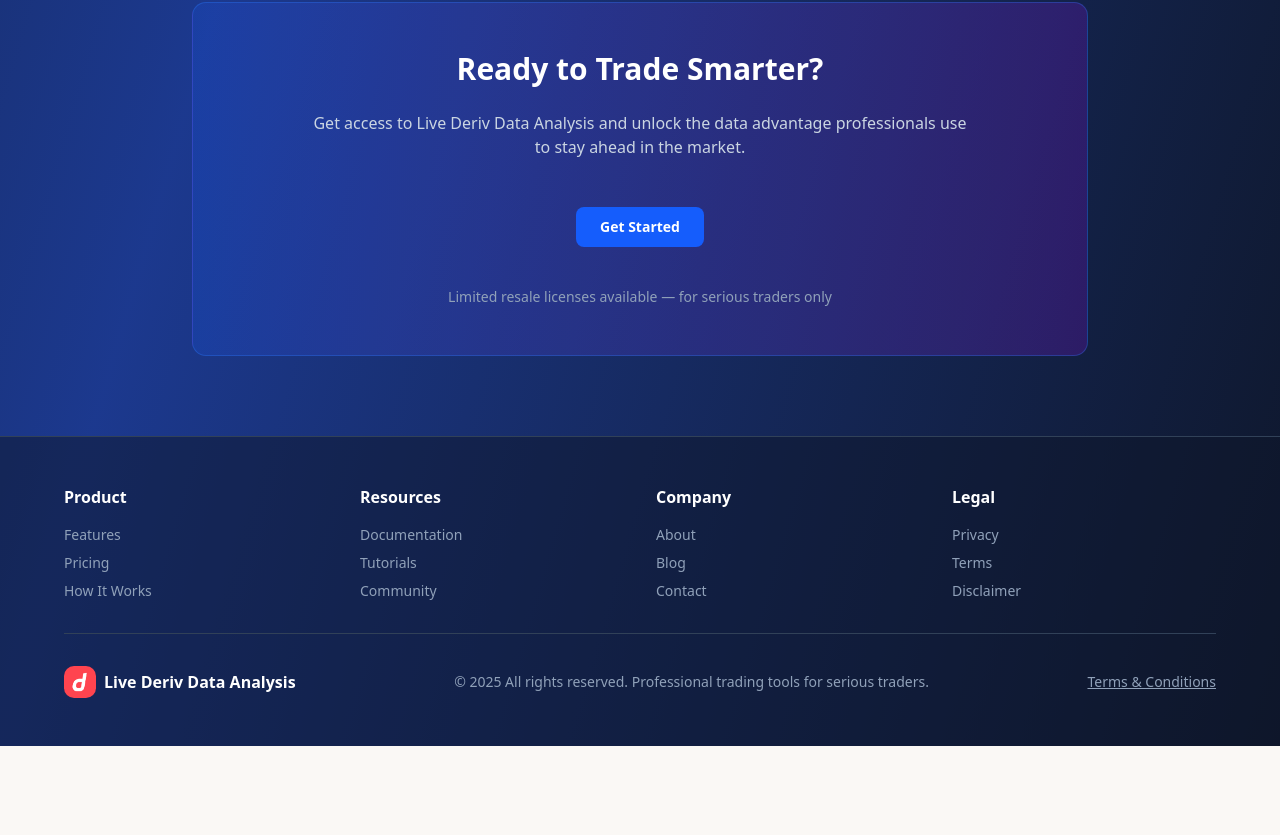
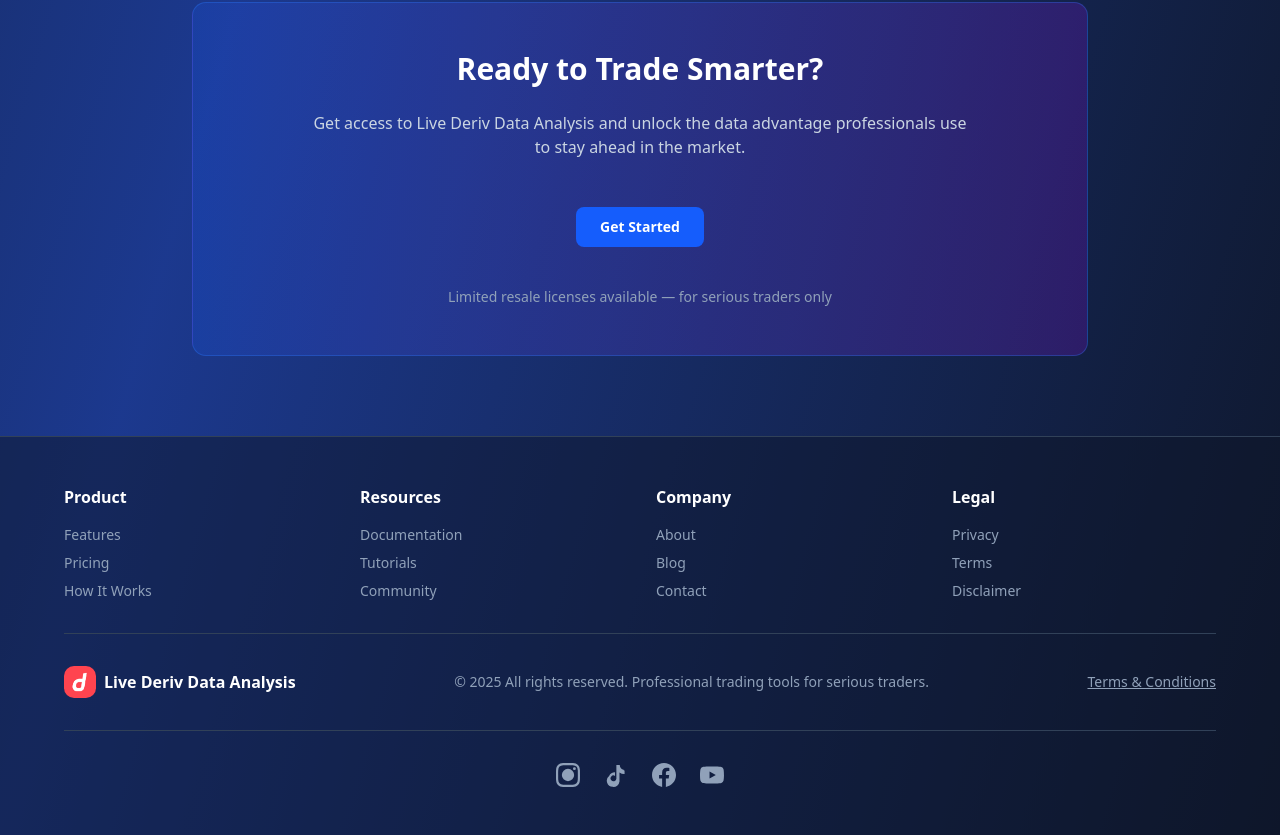
Before and after one commit to ravetradingwhiz-maker/live-deriv-data, a Next.js app: page / in a window 1280 px wide. Shown: the part 3630-4465 px from the top of the page. Before the commit the page ends 4376 px from the top, so only its background shows below. Built offline with nearby package versions, Linux system fonts and the light colour scheme; no server answers.

Commit message:
feat: add social media icons to footer
Include Instagram, TikTok, Facebook, YouTube links with hover effects.

```diff
--- a/components/landing-page.tsx
+++ b/components/landing-page.tsx
@@ -615,6 +615,61 @@ export function LandingPage({ onGetStarted }: LandingPageProps) {
               Terms & Conditions
             </button>
           </div>
+
+          {/* Social Media Icons */}
+          <div className="border-t border-slate-700 mt-8 pt-8 flex justify-center items-center gap-6">
+            {/* Instagram */}
+            <a
+              href="https://www.instagram.com/livederivdataanalysis?igsh=cjFyMXFsMG1tenFr&utm_source=qr"
+              target="_blank"
+              rel="noopener noreferrer"
+              className="text-slate-400 hover:text-white transition-colors duration-300"
+              title="Follow us on Instagram"
+            >
+              <svg className="w-6 h-6" fill="currentColor" viewBox="0 0 24 24">
+                <path d="M12 2.163c3.204 0 3.584.012 4.85.07 3.252.148 4.771 1.691 4.919 4.919.058 1.265.069 1.645.069 4.849 0 3.205-.012 3.584-.069 4.849-.149 3.225-1.664 4.771-4.919 4.919-1.266.058-1.644.07-4.85.07-3.204 0-3.584-.012-4.849-.07-3.26-.149-4.771-1.699-4.919-4.92-.058-1.265-.07-1.644-.07-4.849 0-3.204.013-3.583.07-4.849.149-3.227 1.664-4.771 4.919-4.919 1.266-.057 1.645-.069 4.849-.069zm0-2.163c-3.259 0-3.667.014-4.947.072-4.358.2-6.78 2.618-6.98 6.98-.059 1.281-.073 1.689-.073 4.948 0 3.259.014 3.668.072 4.948.2 4.358 2.618 6.78 6.98 6.98 1.281.058 1.689.072 4.948.072 3.259 0 3.668-.014 4.948-.072 4.354-.2 6.782-2.618 6.979-6.98.059-1.28.073-1.689.073-4.948 0-3.259-.014-3.667-.072-4.947-.196-4.354-2.617-6.78-6.979-6.98-1.281-.059-1.69-.073-4.949-.073zM5.838 12a6.162 6.162 0 1 1 12.324 0 6.162 6.162 0 0 1-12.324 0zM12 16a4 4 0 1 1 0-8 4 4 0 0 1 0 8zm4.965-10.322a1.44 1.44 0 1 1 2.881.001 1.44 1.44 0 0 1-2.881-.001z" />
+              </svg>
+            </a>
+
+            {/* TikTok */}
+            <a
+              href="https://www.tiktok.com/@livederivdataanalysis?_r=1&_t=ZS-944AzusGu4T"
+              target="_blank"
+              rel="noopener noreferrer"
+              className="text-slate-400 hover:text-white transition-colors duration-300"
+              title="Follow us on TikTok"
+            >
+              <svg className="w-6 h-6" fill="currentColor" viewBox="0 0 24 24">
+                <path d="M19.59 6.69a4.83 4.83 0 0 1-3.77-4.25V2h-3.45v13.67a2.89 2.89 0 0 1-5.08 1.61 2.89 2.89 0 0 1 3.75-4.33v-3.61a6.47 6.47 0 0 0-5.94 3.75 6.06 6.06 0 0 0 3.56 10.78 6.05 6.05 0 0 0 6.83-5.36V9.5a8.08 8.08 0 0 0 5.08 1.53v-3.42a4.84 4.84 0 0 1-.59-.05z" />
+              </svg>
+            </a>
+
+            {/* Facebook */}
+            <a
+              href="https://www.facebook.com/share/16Qev2r9pq/?mibextid=wwXIfr"
+              target="_blank"
+              rel="noopener noreferrer"
+              className="text-slate-400 hover:text-white transition-colors duration-300"
+              title="Follow us on Facebook"
+            >
+              <svg className="w-6 h-6" fill="currentColor" viewBox="0 0 24 24">
+                <path d="M24 12.073c0-6.627-5.373-12-12-12s-12 5.373-12 12c0 5.99 4.388 10.954 10.125 11.854v-8.385H7.078v-3.47h3.047V9.43c0-3.007 1.792-4.669 4.533-4.669 1.312 0 2.686.235 2.686.235v2.953H15.83c-1.491 0-1.956.925-1.956 1.874v2.25h3.328l-.532 3.47h-2.796v8.385C19.612 23.027 24 18.062 24 12.073z" />
+              </svg>
+            </a>
+
+            {/* YouTube */}
+            <a
+              href="https://youtube.com/@livederivdataanalysis?si=ttgtx_GccwoRroTJ"
+              target="_blank"
+              rel="noopener noreferrer"
+              className="text-slate-400 hover:text-white transition-colors duration-300"
+              title="Subscribe on YouTube"
+            >
+              <svg className="w-6 h-6" fill="currentColor" viewBox="0 0 24 24">
+                <path d="M23.498 6.186a3.016 3.016 0 0 0-2.122-2.136C19.505 3.545 12 3.545 12 3.545s-7.505 0-9.377.505A3.017 3.017 0 0 0 .502 6.186C0 8.07 0 12 0 12s0 3.93.502 5.814a3.016 3.016 0 0 0 2.122 2.136c1.871.505 9.376.505 9.376.505s7.505 0 9.377-.505a3.015 3.015 0 0 0 2.122-2.136C24 15.93 24 12 24 12s0-3.93-.502-5.814zM9.545 15.568V8.432L15.818 12l-6.273 3.568z" />
+              </svg>
+            </a>
+          </div>
         </div>
       </footer>
 
```
